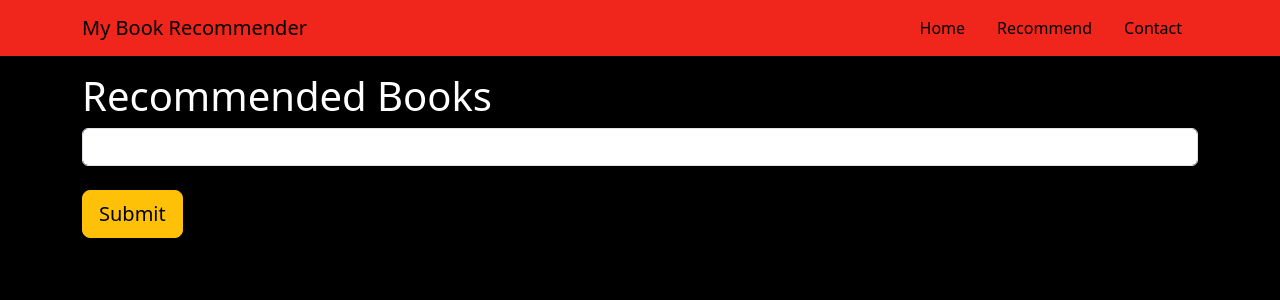
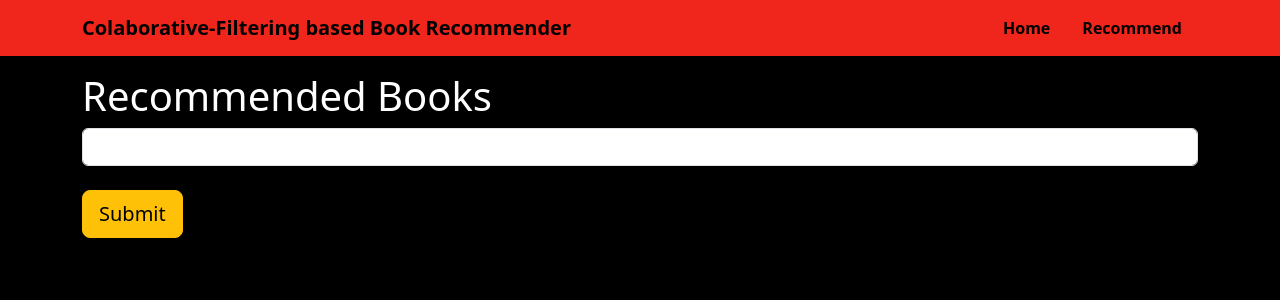
Before and after one commit to adkbbx/ML_Projects, a Flask app: page /book_recommend in a window 1280 px wide. Shown: the top 300 px of the page. Run offline with Flask 3, Linux system fonts and the light colour scheme; parts of the project's set-up code (start-up, migrations or seed data) failed here and were passed over.

Commit message:
structure update

```diff
--- a/Recommendersystem/BOOK_RECOMMENDER/templates/book_recommend.html
+++ b/Recommendersystem/BOOK_RECOMMENDER/templates/book_recommend.html
@@ -17,17 +17,14 @@
 
 <nav class="navbar" style="background-color:#F0251B;">
     <div class="container">
-        <a class="navbar-brand" href="#">My Book Recommender</a>
+        <a class="navbar-brand" href="#"><b>Colaborative-Filtering based Book Recommender</b></a>
         <div class="navbar-nav">
             <ul class="nav">
                 <li class="nav-item">
-                    <a class="nav-link" href="/">Home</a>
+                    <a class="nav-link" href="/"><b>Home</b></a>
                 </li>
                 <li class="nav-item">
-                    <a class="nav-link" href="/book_recommend">Recommend</a>
-                </li>
-                <li class="nav-item">
-                    <a class="nav-link" href="#">Contact</a>
+                    <a class="nav-link" href="/book_recommend"><b>Recommend</b></a>
                 </li>
             </ul>
         </div>
```
Also changed, not shown: Recommendersystem/BOOK_RECOMMENDER/templates/index.html (+3 -6 lines), README.md, Recommendersystem/MOVIE_RECOMMENDER/app/app.py (renamed from Recommendersystem/app/app.py), Recommendersystem/MOVIE_RECOMMENDER/app/requirements.txt (renamed from Recommendersystem/app/requirements.txt), 13 other files.
